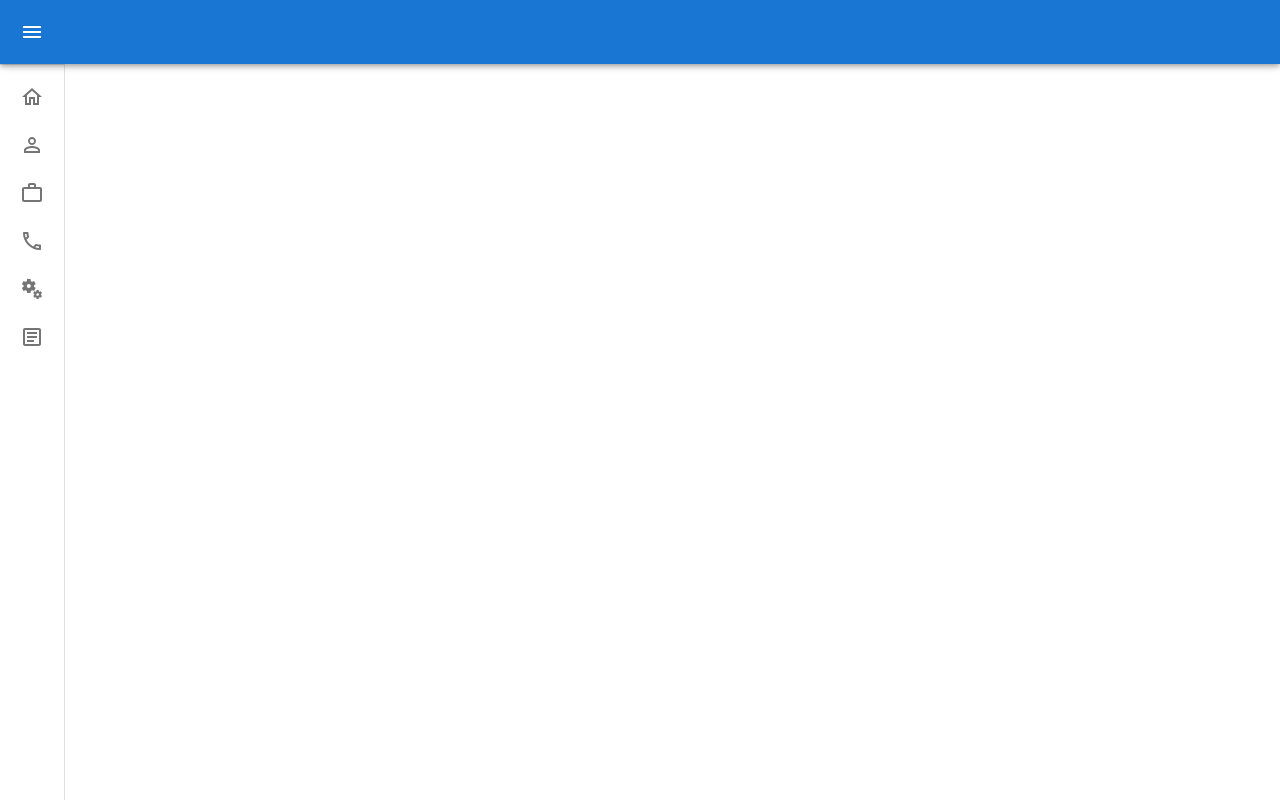
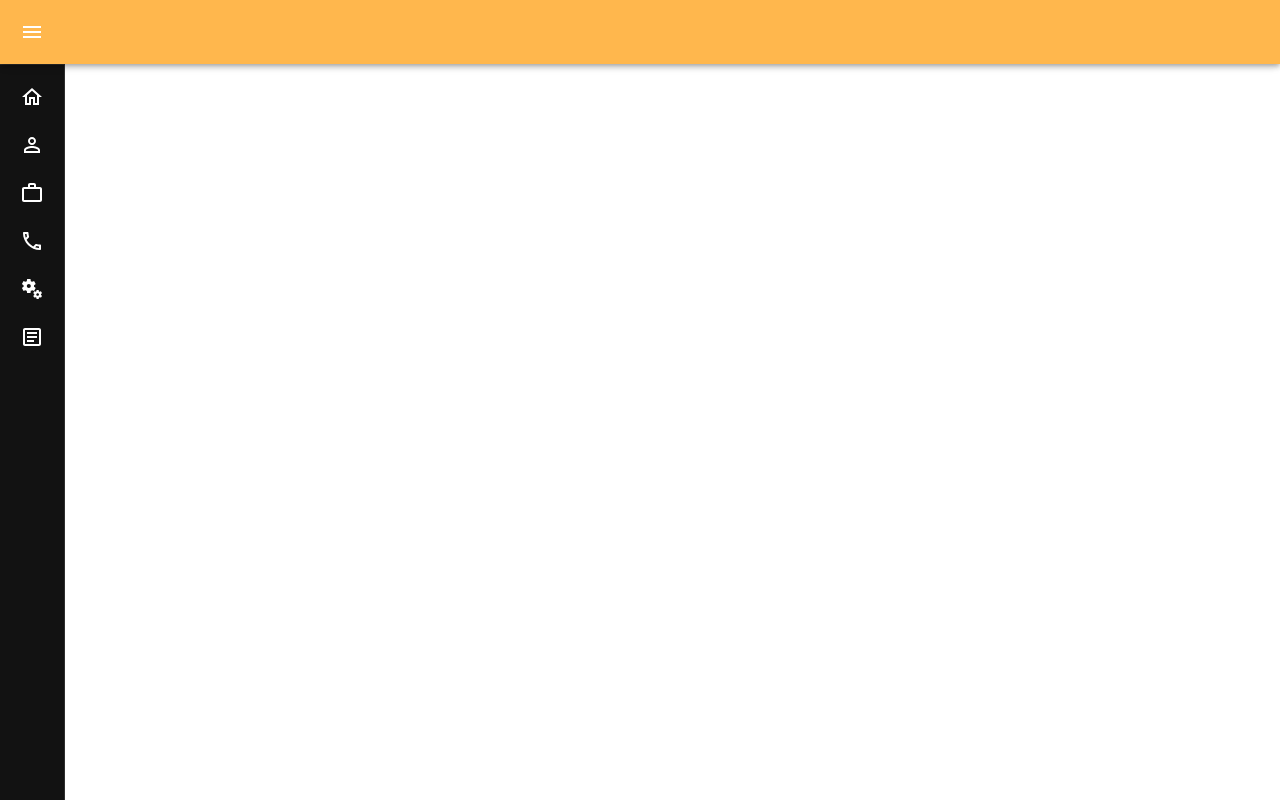
Before and after one commit to askaraliev14/askaraliev-portfolio, a Next.js app: page / in a window 1280 px wide. Built offline with nearby package versions, Linux system fonts and the light colour scheme.

Commit message:
Implementing Redux in Header
Replacing UseState Hook with redux

```diff
--- a/components/Header/Header.jsx
+++ b/components/Header/Header.jsx
@@ -16,6 +16,10 @@ import ListItemButton from '@mui/material/ListItemButton';
 import ListItemIcon from '@mui/material/ListItemIcon';
 import ListItemText from '@mui/material/ListItemText';
 import {navLinks} from "../data/data";
+import {ThemeProvider, createTheme} from "@mui/material/styles";
+import {useDispatch, useSelector} from "react-redux";
+import {navtogActions} from "../store/navbar-togler";
+import TopBar from "./TopBar";
 
 const drawerWidth = 240;
 
@@ -49,23 +53,23 @@ const DrawerHeader = styled('div')(({theme}) => ({
     ...theme.mixins.toolbar,
 }));
 
-const AppBar = styled(MuiAppBar, {
-    shouldForwardProp: (prop) => prop !== 'open',
-})(({theme, open}) => ({
-    zIndex: theme.zIndex.drawer + 1,
-    transition: theme.transitions.create(['width', 'margin'], {
-        easing: theme.transitions.easing.sharp,
-        duration: theme.transitions.duration.leavingScreen,
-    }),
-    ...(open && {
-        marginLeft: drawerWidth,
-        width: `calc(100% - ${drawerWidth}px)`,
-        transition: theme.transitions.create(['width', 'margin'], {
-            easing: theme.transitions.easing.sharp,
-            duration: theme.transitions.duration.enteringScreen,
-        }),
-    }),
-}));
+// const AppBar = styled(MuiAppBar, {
+//     shouldForwardProp: (prop) => prop !== 'open',
+// })(({theme, open}) => ({
+//     zIndex: theme.zIndex.drawer + 1,
+//     transition: theme.transitions.create(['width', 'margin'], {
+//         easing: theme.transitions.easing.sharp,
+//         duration: theme.transitions.duration.leavingScreen,
+//     }),
+//     ...(open && {
+//         marginLeft: drawerWidth,
+//         width: `calc(100% - ${drawerWidth}px)`,
+//         transition: theme.transitions.create(['width', 'margin'], {
+//             easing: theme.transitions.easing.sharp,
+//             duration: theme.transitions.duration.enteringScreen,
+//         }),
+//     }),
+// }));
 
 const Drawer = styled(MuiDrawer, {shouldForwardProp: (prop) => prop !== 'open'})(
     ({theme, open}) => ({
@@ -83,41 +87,28 @@ const Drawer = styled(MuiDrawer, {shouldForwardProp: (prop) => prop !== 'open'})
         }),
     }),
 );
-
+const darkTheme = createTheme({
+    palette: {
+        mode: 'dark',
+        primary: {
+            main: '#1976d2',
+        },
+    },
+});
 const Header = () => {
     const theme = useTheme();
-    const [open, setOpen] = React.useState(false);
 
-    const handleDrawerOpen = () => {
-        setOpen(true);
-    };
+    const dispatch = useDispatch();
+    const open = useSelector(state => state.navtog.active);
 
     const handleDrawerClose = () => {
-        setOpen(false);
+        dispatch(navtogActions.toggleActive(false))
     };
-
     return (
         <Box sx={{display: 'flex'}}>
             <CssBaseline/>
-            <AppBar position="fixed" open={open}>
-                <Toolbar>
-                    <IconButton
-                        color="inherit"
-                        aria-label="open drawer"
-                        onClick={handleDrawerOpen}
-                        edge="start"
-                        sx={{
-                            marginRight: 5,
-                            ...(open && {display: 'none'}),
-                        }}
-                    >
-                        <MenuIcon/>
-                    </IconButton>
-                    <Typography variant="h6" noWrap component="div">
-
-                    </Typography>
-                </Toolbar>
-            </AppBar>
+            <ThemeProvider theme={darkTheme}>
+                <TopBar prop={drawerWidth}/>
                 <Drawer variant="permanent" open={open}>
                     <DrawerHeader>
                         <IconButton onClick={handleDrawerClose}>
@@ -153,6 +144,7 @@ const Header = () => {
                 <Box component="main" sx={{flexGrow: 1, p: 3}}>
                     <DrawerHeader/>
                 </Box>
+            </ThemeProvider>
         </Box>
     );
 }
--- /dev/null
+++ b/components/Header/TopBar.jsx
@@ -0,0 +1,64 @@
+import IconButton from "@mui/material/IconButton";
+import MenuIcon from "@mui/icons-material/Menu";
+import Typography from "@mui/material/Typography";
+import Toolbar from "@mui/material/Toolbar";
+import * as React from "react";
+import {useDispatch, useSelector} from "react-redux";
+import {navtogActions} from "../store/navbar-togler";
+import {styled} from "@mui/material/styles";
+import MuiAppBar from "@mui/material/AppBar";
+
+const drawerWidth = 240;
+
+const AppBar = styled(MuiAppBar, {
+    shouldForwardProp: (prop) => prop !== 'open',
+})(({theme, open,}) => ({
+    zIndex: theme.zIndex.drawer + 1,
+    transition: theme.transitions.create(['width', 'margin'], {
+        easing: theme.transitions.easing.sharp,
+        duration: theme.transitions.duration.leavingScreen,
+    }),
+    ...(open && {
+        marginLeft: drawerWidth,
+        width: `calc(100% - ${drawerWidth}px)`,
+        transition: theme.transitions.create(['width', 'margin'], {
+            easing: theme.transitions.easing.sharp,
+            duration: theme.transitions.duration.enteringScreen,
+        }),
+    }),
+}));
+
+
+
+const TopBar = () => {
+    const dispatch = useDispatch();
+    const open = useSelector(state => state.navtog.active);
+
+    const handleDrawerOpen = () => {
+        dispatch(navtogActions.toggleActive(true))
+    };
+
+    return (
+        <AppBar position="fixed" open={open} enableColorOnDark>
+            <Toolbar sx={{background: "#ffb74d"}}>
+                <IconButton
+                    color="inherit"
+                    aria-label="open drawer"
+                    onClick={handleDrawerOpen}
+                    edge="start"
+                    sx={{
+                        marginRight: 5,
+                        ...(open && {display: 'none'}),
+                    }}
+                >
+                    <MenuIcon/>
+                </IconButton>
+                <Typography variant="h6" noWrap component="div">
+
+                </Typography>
+            </Toolbar>
+        </AppBar>
+    )
+};
+
+export default TopBar;
```
Also changed, not shown: components/Header/NavItem.jsx (added, +15 -0 lines). Lines whose indentation alone changed are shown as unchanged.
